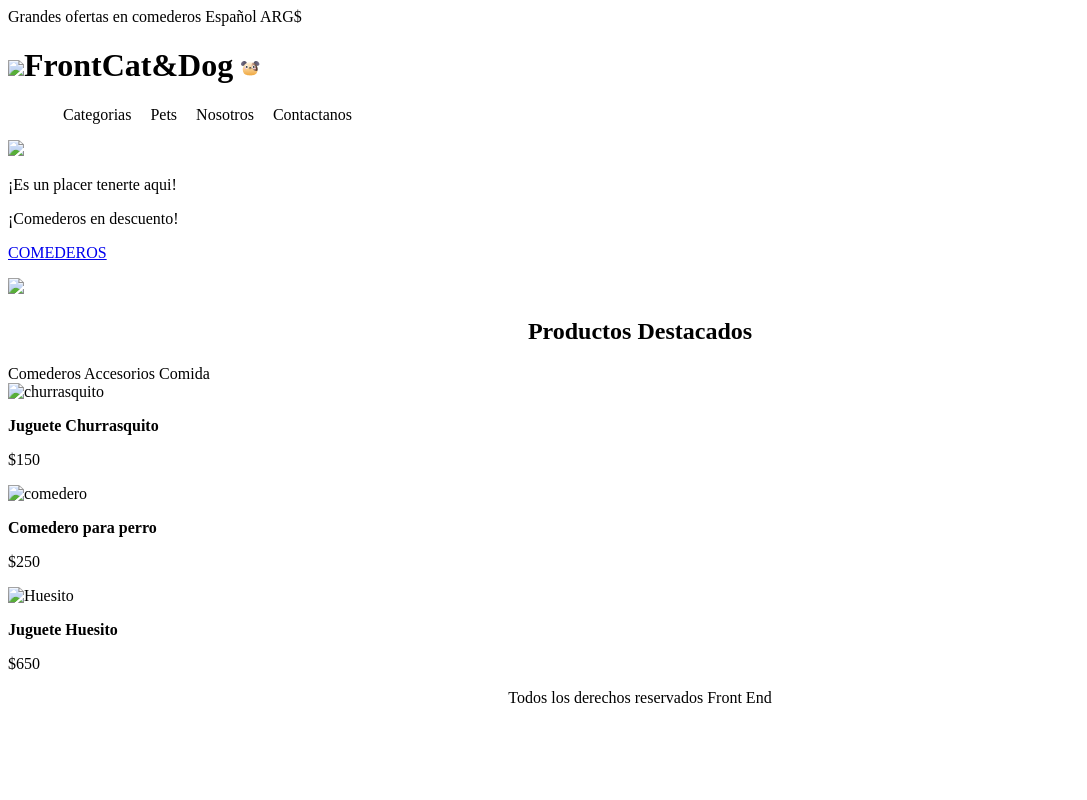
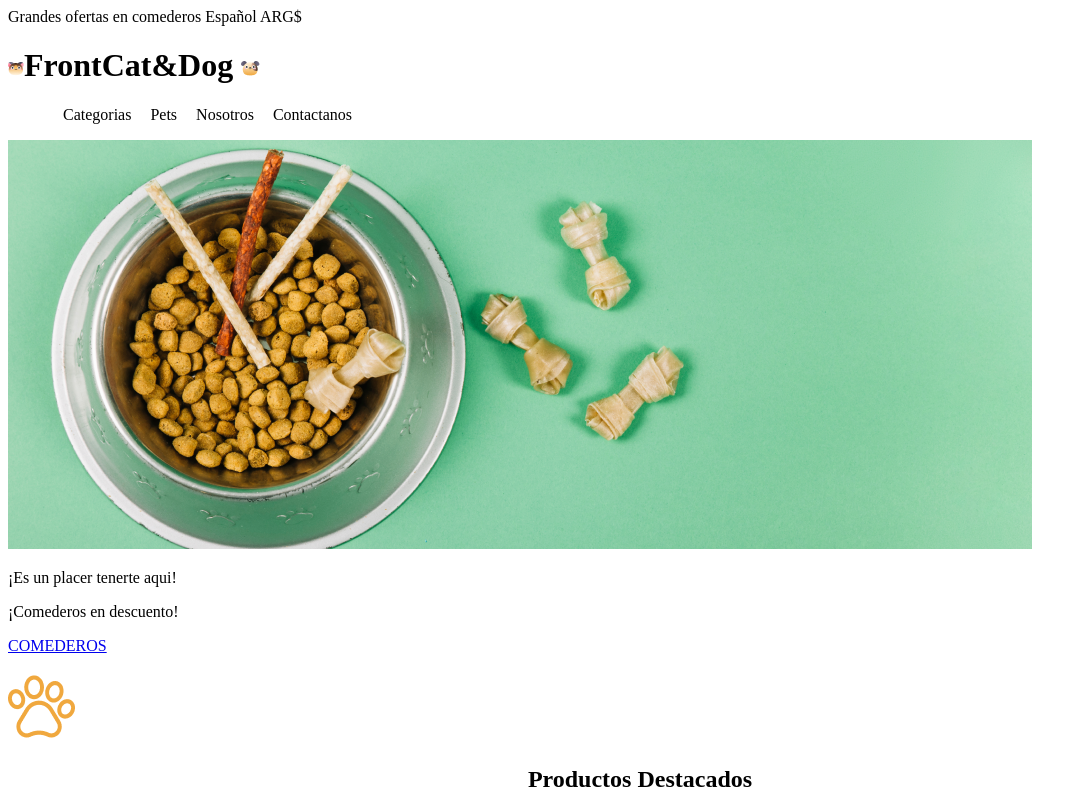
Before and after one commit to milagrosabdala/proyectopetshop, a plain HTML site: page index.html in a window 1280 px wide. Shown: the top 800 px of the page, without its empty margins (0-1087 px from the left). Drawn offline with Linux system fonts and the light colour scheme.

Commit message:
problema imagen solucionado

```diff
--- a/index.html
+++ b/index.html
@@ -15,7 +15,7 @@
             <span>Español ARG$</span>
         </div>
         <div>
-            <h1><span><img src="/PET_SHOP/img/Cat.png"></span>FrontCat&Dog <span><img src="img/Dog.png"></span>
+            <h1><span><img src="img/Cat.png"></span>FrontCat&Dog <span><img src="img/Dog.png"></span>
             </h1>
             <nav>
                 <ul type=none>
@@ -31,30 +31,30 @@
 
     </header>
     <content>
-        <img src="/PETSHOP/img/bowl-and-pet-daities-on-green-background 1.png">
+        <img src="img/bowl-and-pet-daities-on-green-background 1.png">
         <p>¡Es un placer tenerte aqui!</p>
         <p>¡Comederos en descuento!</p>
         <p><a href="comederos">COMEDEROS</a></p>
     </content>
     <content>
-        <div><img src="/PETSHOP/img/pawprint 1.png"</div>
+        <div><img src="img/pawprint 1.png"</div>
         <h2 align="center">Productos Destacados</h2>
         <span>Comederos</span> <span>Accesorios</span> <span>Comida</span>
 
     </content>
     <content>
         <div>
-            <img src="/PETSHOP/img/churrasquito.png" alt="churrasquito">
+            <img src="img/churrasquito.png" alt="churrasquito">
             <p><b>Juguete Churrasquito</b></p>
             <p>$150</p>
         </div>
         <div>
-            <img src="/PETSHOP/img/comedero.png" alt="comedero">
+            <img src="img/comedero.png" alt="comedero">
             <p><b>Comedero para perro</b></p>
             <p>$250</p>
         </div>
         <div>
-            <img src="/PETSHOP/img/Huesito.png" alt="Huesito">
+            <img src="img/Huesito.png" alt="Huesito">
             <p><b>Juguete Huesito</b></p>
             <p>$650</p>
         </div>
```
